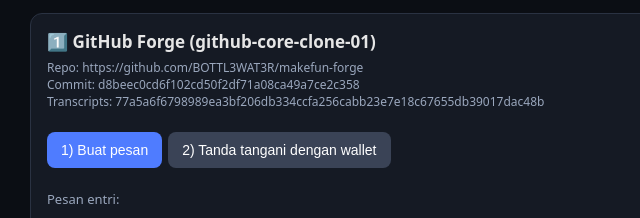
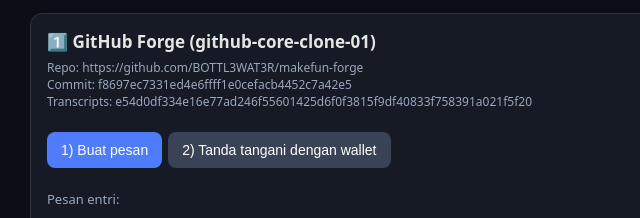
Before and after one commit to BOTTL3WAT3R/makefun-sign, a plain HTML site: page index.html in a window 1280 px wide. Shown: the part 131-349 px from the top of the page, 230-870 px from the left. Drawn offline with Linux system fonts and the light colour scheme.

Commit message:
forge: new commit + transcripts after badge fix

```diff
--- a/index.html
+++ b/index.html
@@ -32,8 +32,8 @@ const WALLET = "6ZF5Qh14JdG6jLDDWKsevAj25p6UrapMKLMjbUHTtBZr";
 const ENTRIES = [
   { slug: "github-core-clone-01", label: "1️⃣ GitHub Forge (github-core-clone-01)",
     repo: "https://github.com/BOTTL3WAT3R/makefun-forge",
-    commit: "d8beec0cd6f102cd50f2df71a08ca49a7ce2c358",
-    transcripts: "77a5a6f6798989ea3bf206db334ccfa256cabb23e7e18c67655db39017dac48b" },
+    commit: "f8697ec7331ed4e6ffff1e0cefacb4452c7a42e5",
+    transcripts: "e54d0df334e16e77ad246f55601425d6f0f3815f9df40833f758391a021f5f20" },
   { slug: "token-radar-01", label: "2️⃣ Token Radar (token-radar-01)",
     repo: "https://github.com/BOTTL3WAT3R/makefun-token-radar-01",
     commit: "3ea8c04d42d2be974d4fa52e8c4edea2a4333fd4",
```
